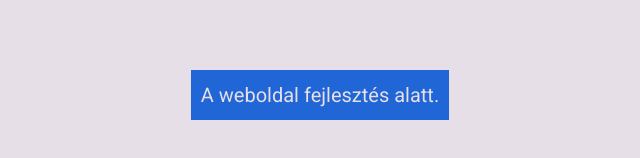
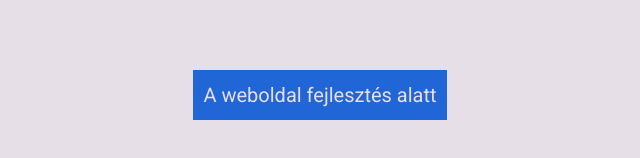
Before and after one commit to tamastomordi/tomordi.com, a website: page public/index.html in a window 1280 px wide. Shown: the part 486-644 px from the top of the page, 320-960 px from the left. Drawn offline with nearby package versions, Linux system fonts and the light colour scheme.

Commit message:
Change title and remove dot

```diff
--- a/public/index.html
+++ b/public/index.html
@@ -5,7 +5,7 @@
    <meta http-equiv="X-UA-Compatible" content="IE=edge">
    <meta name="viewport" content="width=device-width, initial-scale=1.0">
    <link rel="stylesheet" href="style.css">
-   <title>tomordi.com</title>
+   <title>tömördi tamás - A weboldal fejlesztés alatt</title>
 </head>
 <body>
    <div class="container">
@@ -14,7 +14,7 @@
          <li>mérnökinformatikus hallgató</li>
          <li>junior front-end webfejlesztő</li>
       </ul>
-      <p>A weboldal fejlesztés alatt.</p>
+      <p>A weboldal fejlesztés alatt</p>
    </div>
 </body>
 </html>
```
